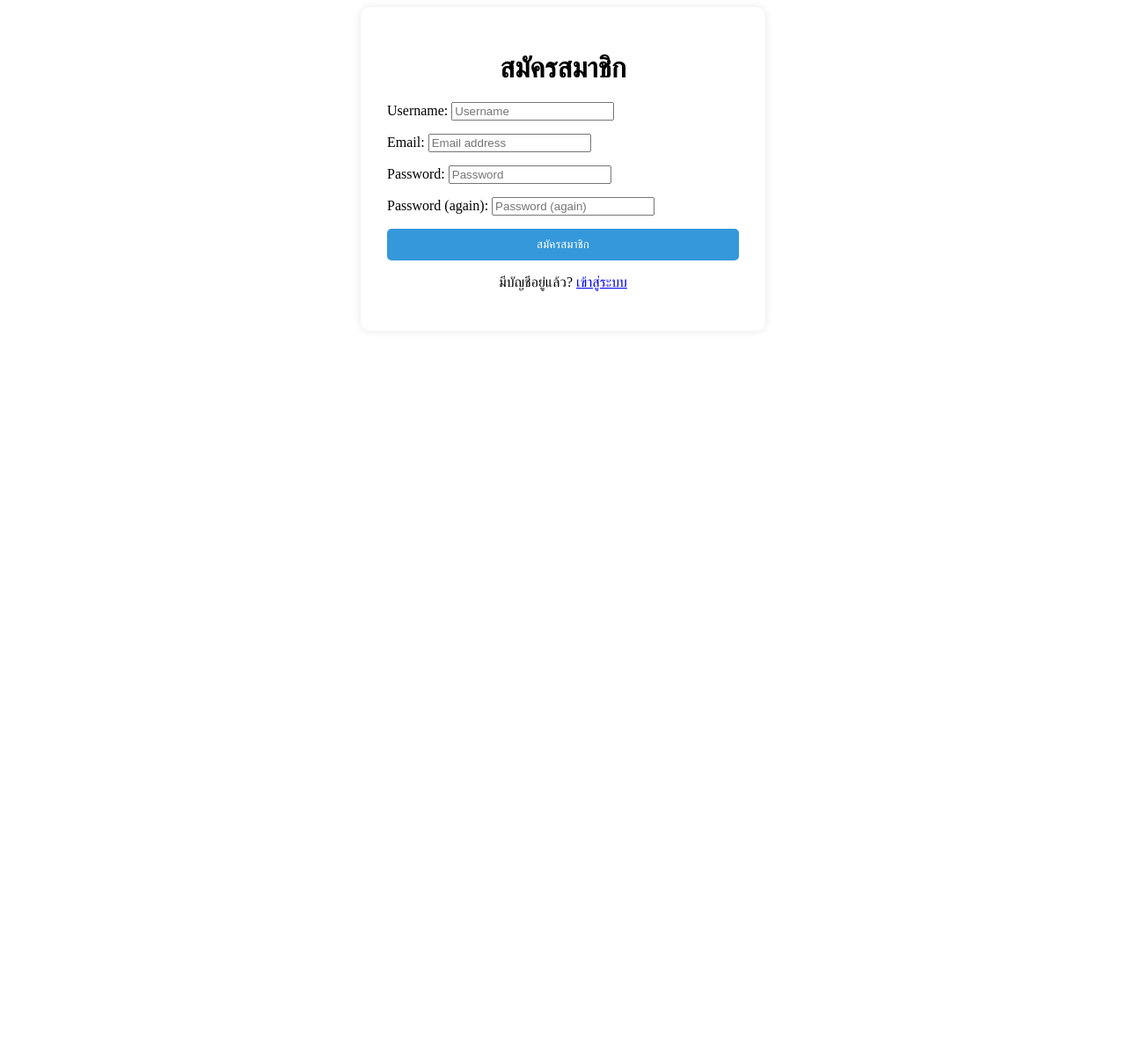
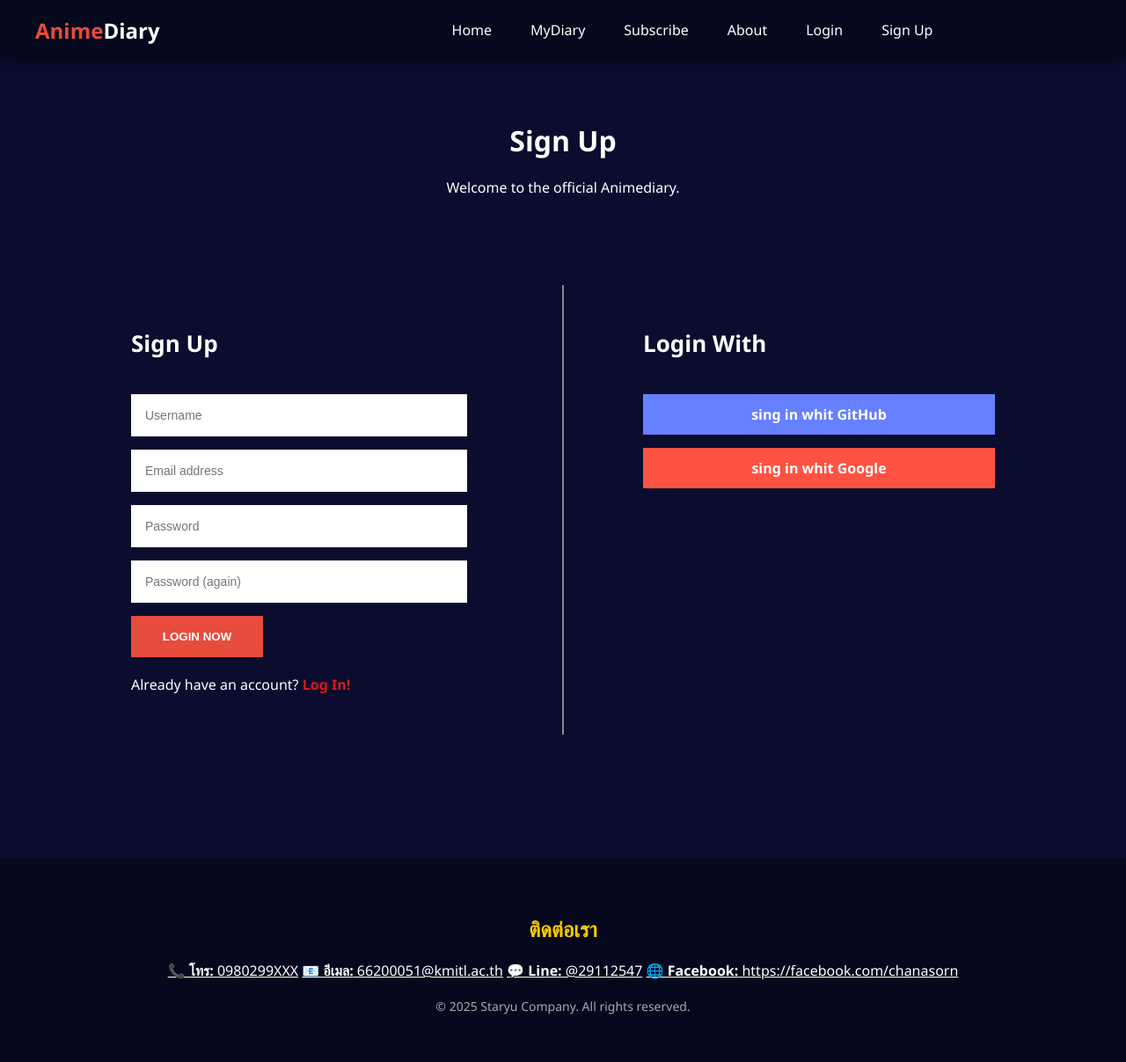
Before and after one commit to Kiarttiyot/Anime_Diary_web_with_django, a Django app: page /accounts/signup/ in a window 1280 px wide. Shown: the whole page at 88% size. Before the commit the page ends 331 px from the top, so only its background shows below. Run offline with Django 5.2, Linux system fonts and the light colour scheme; data comes from the database, SQL or seed files in the repository; some libraries are stand-ins or nearby versions.

Commit message:
singcss-up-edit-head-footer

```diff
--- /dev/null
+++ b/app_general/static/app_general/footers.css
@@ -0,0 +1,43 @@
+.footer {
+    background-color: #06081d;
+    color: #ffffff;
+    padding: 40px 0;
+    text-align: center;
+    font-family: 'Segoe UI', sans-serif;
+}
+
+.footer-container {
+    max-width: 1200px;
+    margin: 0 auto;
+}
+
+.footer h3 {
+    font-size: 24px;
+    margin-bottom: 20px;
+    color: #ffcc00;
+}
+
+.contact-list {
+    list-style: none;
+    padding: 0;
+    margin: 0 0 20px 0;
+}
+
+.contact-list li {
+    margin: 10px 0;
+}
+
+.contact-list a {
+    color: #ffffff;
+    text-decoration: underline;
+}
+
+.contact-list a:hover {
+    color: #ffcc00;
+}
+
+.footer .copyright {
+    font-size: 14px;
+    color: #aaaaaa;
+    margin-top: 20px;
+}
--- /dev/null
+++ b/app_general/static/app_general/header.css
@@ -0,0 +1,63 @@
+/* โครงสร้างหลักของ Navbar */
+.top-header {
+    background-color: #06081d; /* น้ำเงินเข้ม */
+    display: flex;
+    align-items: center;
+    padding: 15px 40px;
+    justify-content: flex-start;
+    gap: 20px;
+    box-shadow: 0 2px 10px rgba(0,0,0,0.4);
+}
+
+/* โลโก้ Anime Diary */
+.menu-logo {
+    font-size: 24px;
+    font-weight: bold;
+    text-decoration: none;
+}
+
+.logoA {
+    color: #e74c3c; /* แดงสด */
+}
+
+.logoD {
+    color: #fff;
+}
+
+/* ลิงก์เมนู */
+.menu-items {
+    color: #fff;
+    text-decoration: none;
+    font-size: 16px;
+    padding: 8px 12px;
+    border-radius: 4px;
+    transition: background 0.3s ease, color 0.3s ease;
+}
+
+/* Hover Effect */
+.menu-items:hover {
+    background-color: #e74c3c; /* แดง */
+    color: #fff;
+}
+
+/* ปุ่ม Login / Sign Up ให้ดูเด่นขึ้น */
+/*.menu-items:last-child {
+    background-color: #3498db;
+    font-weight: bold;
+}
+
+.menu-items:last-child:hover {
+    background-color: #2980b9;
+}*/
+
+
+/* ทำให้ Navbar ติดบนสุดเวลาสกอลล์ */
+.top-header {
+    position: sticky;
+    top: 0;
+    z-index: 100;
+}
+
+.menu-items:nth-child(2) { /* ลิงก์ลำดับ 6 */
+    margin-left: 25%; /* ดันไปสุดขวา */
+}
--- a/app_general/static/app_general/nav.css
+++ b/app_general/static/app_general/nav.css
@@ -1,4 +1,4 @@
-.menu-logo{
+/*.menu-logo{
     display:inline-block;
     font-size: 40px;
     color: white;
@@ -25,3 +25,4 @@
 html{
     font-family: 'Mitr',sans-serif;
 }
+*/
--- /dev/null
+++ b/app_general/static/app_general/signup.css
@@ -0,0 +1,188 @@
+/* พื้นหลังรวม */
+body {
+    /*background-color: #0a0d2e;*/
+    background-color: #0a0d2e; /* น้ำเงินเข้ม */
+    font-family: 'Segoe UI', Tahoma, Geneva, Verdana, sans-serif;
+    color: #fff;
+
+}
+
+.header {
+    text-align: center;
+    margin-top: 70px;
+
+}
+
+.container-flex{
+    margin-top: 50px;
+}
+
+/* กล่องฟอร์ม */
+.signup-container {
+    max-width: 400px;
+    margin: 60px auto;
+    padding: 30px;
+    background-color: #11143b; /* น้ำเงินเข้มกว่า */
+    border-radius: 10px;
+    box-shadow: 0 0 20px rgba(0,0,0,0.4);
+
+}
+
+/* หัวข้อ */
+.signup-container h1 {
+    /*text-align: center;*/
+    margin-bottom: 25px;
+    font-size: 26px;
+    font-weight: bold;
+}
+
+/* ช่องกรอก */
+.signup-container input[type="text"],
+.signup-container input[type="email"],
+.signup-container input[type="password"] {
+    width: 350px;
+    padding: 16px;
+    margin-top: 15px;
+    border: none;
+    /*border-radius: 5px;*/
+    background: #fff;
+    color: #333;
+    font-size: 14px;
+}
+
+/* ปุ่มสมัคร */
+.signup-container button {
+
+    width: 150px;
+    padding: 16px;
+    background: #e74c3c; /* แดง */
+    color: #fff;
+    font-weight: bold;
+    border: none;
+    /*border-radius: 5px;*/
+    margin-top: 15px;
+    cursor: pointer;
+    transition: background 0.3s ease;
+}
+
+.signup-container button:hover {
+    background: #c0392b;
+}
+
+/* ลิงก์เข้าสู่ระบบ */
+.signup-container p {
+    /*text-align: center;*/
+    margin-top: 20px;
+}
+
+.signup-container a {
+    color: #e01717;
+    text-decoration: none;
+    font-weight: bold;
+}
+
+.signup-container a:hover {
+    text-decoration: underline;
+}
+
+
+
+.blocklang {
+    /*text-align: center;*/
+    margin-top: 20px;
+}
+
+.blocklang{
+    max-width: 400px;
+    margin: 60px auto;
+    padding: 30px;
+    background-color: #11143b; /* น้ำเงินเข้มกว่า */
+    border-radius: 10px;
+    box-shadow: 0 0 20px rgba(0,0,0,0.4);
+
+}
+
+/* เส้นแบ่งตรงกลาง */
+.center-line {
+    width: 2px;               /* ความหนาของเส้น */
+    background-color: #8a8a8a;   /* สีเส้น */
+    margin: 0 20px;           /* ระยะห่างซ้าย-ขวากับกล่อง */
+}
+
+/* ให้เส้นเต็มความสูงของ container-flex */
+.container-flex {
+    display: flex;
+    align-items: stretch;     /* ให้เส้นและกล่องสูงเท่ากัน */
+}
+
+
+.divider {
+    font-size: 26px;
+
+}
+.btn-google {
+    display: block;
+    background: #ff5243;
+    color: white;
+    text-align: center;
+    padding: 12px;
+/*    border-radius: 6px;*/
+    text-decoration: none;
+    font-weight: bold;
+    margin-bottom: 10px;
+    margin-top: 15px;
+}
+
+.btn-google:hover {
+    background: #c33d2e;
+}
+
+/* ปุ่ม GitHub */
+.btn-github {
+    display: block;
+    background: #6780ff;
+    color: white;
+    text-align: center;
+    padding: 12px;
+  /*  border-radius: 6px;*/
+    text-decoration: none;
+    font-weight: bold;
+    margin-bottom: 10px;
+    margin-top: 40px;
+}
+/* wrapper flex container */
+.container-flex {
+    display: flex;
+    justify-content: center; /* จัดกึ่งกลางหน้า */
+    gap: 40px; /* ระยะห่างระหว่างกล่อง */
+    margin-top: 40px;
+    flex-wrap: wrap; /* ให้มือถือหรือจอเล็กๆ ซ้อนลง */
+}
+
+.signup-container,
+.blocklang {
+    margin: 0; /* เอา auto ออก */
+    flex: 1;
+    max-width: 400px;
+}
+
+.signup-container.hidden-frame,
+.blocklang.hidden-frame {
+    background: transparent;   /* ลบพื้นหลัง */
+    border: none;              /* ลบขอบ */
+    box-shadow: none;          /* ลบเงา */
+}
+.box {
+    background-color: #0a0d2e;
+    color: #ffffff;
+    padding: 70px 0;
+    text-align: center;
+    font-family: 'Segoe UI', sans-serif;
+}
+.space{
+    background-color: #0a0d2e;
+    color: #ffffff;
+    padding: 30px 0;
+    text-align: center;
+    font-family: 'Segoe UI', sans-serif;
+}
--- a/app_general/templates/app_general/components/site_footer.html
+++ b/app_general/templates/app_general/components/site_footer.html
@@ -1,16 +1,16 @@
 {%load static%}
-<link rel="stylesheet" href="{% static 'app_general/footer.css' %}">
 
+<link rel="stylesheet" href="{% static 'app_general/footers.css' %}">
 
 <footer class="footer">
-  <div class="footer-container">
+  <header class="footer-container">
     <h3>ติดต่อเรา</h3>
     <ul class="contact-list">
-      <li><strong>📞 โทร:</strong> 0980299XXX</li>
-      <li><strong>📧 อีเมล:</strong> 66200051@kmitl.ac.th</li>
-      <li><strong>💬 Line:</strong> @29112547</li>
-      <li><strong>🌐 Facebook:</strong> https://facebook.com/chanasorn</li>
+      <a><strong>📞 โทร:</strong> 0980299XXX</a>
+      <a><strong>📧 อีเมล:</strong> 66200051@kmitl.ac.th</a>
+      <a><strong>💬 Line:</strong> @29112547</a>
+      <a><strong>🌐 Facebook:</strong> https://facebook.com/chanasorn</a>
     </ul>
     <p class="copyright">© 2025 Staryu Company. All rights reserved.</p>
-  </div>
+  </header>
 </footer>
--- a/app_general/templates/app_general/components/site_header.html
+++ b/app_general/templates/app_general/components/site_header.html
@@ -1,12 +1,11 @@
 {%load static%}
 {%load socialaccount %}
 <head>
-    <link rel="stylesheet" href="{% static 'app_general/main.css'%}">
-    <link rel="stylesheet" href="{% static 'app_general/nav.css'%}">
+    <link rel="stylesheet" href="{% static 'app_general/header.css'%}">
 </head>
 <header class="top-header">
     <a href="{% url 'home' %}" class="menu-logo">
-        <span class="logoA">Ani</span><span class="logoD">meDiary</span>
+        <span class="logoA">Anime</span><span class="logoD">Diary</span>
     </a>
     <a href="{% url 'home'%}" class="menu-items">Home</a>
     <a href="{% url 'myanimes'%}" class="menu-items">MyDiary</a>
@@ -17,8 +16,8 @@
     <a  class="menu-items" href="{% url 'dashboard' %}">{{ user.username }}!</a>
     <a class="menu-items"  href="{% url 'account_logout' %}">Logout</a>
   {% else %}
-    <a  class="menu-items" href="{% url 'account_login' %}">Login</a> |
-    <a  class="menu-items" href="{% url 'account_signup' %}">Sign Up</a> |
-  {% endif %} class="menu-item"
+    <a  class="menu-items" href="{% url 'account_login' %}">Login</a>
+    <a  class="menu-items" href="{% url 'account_signup' %}">Sign Up</a>
+  {% endif %}
 
 </header>
--- a/app_users/templates/account/signup.html
+++ b/app_users/templates/account/signup.html
@@ -1,45 +1,88 @@
-
+{% extends 'app_general/components/base.html' %}
+{% load i18n %}
+{% load account socialaccount %}
 {% load static %}
 
 {% block content %}
-<div class="signup-container" style="max-width:400px; margin:auto; padding:30px; background:#fff; border-radius:10px; box-shadow:0 0 10px rgba(0,0,0,0.1);">
-    <h1 style="text-align:center; margin-bottom:20px;">สมัครสมาชิก</h1>
+
+<link rel="stylesheet" href="{% static 'app_general/signup.css' %}">
+
+<div class="header">
+    <h1>Sign Up</h1>
+    <a>Welcome to the official Animediary.</a>
+</div>
+
+<div class="space"></div>
+
+<!-- wrapper flex container -->
+<div class="container-flex">
+
+    <!-- กล่องฟอร์มสมัครสมาชิก -->
+    <div class="signup-container hidden-frame">
+        <h1 class="divider"><span>Sign Up</span></h1>
 
         <form method="post" action="{% url 'account_signup' %}">
             {% csrf_token %}
             {{ form.non_field_errors }}
 
-        <div style="margin-bottom:15px;">
-            {{ form.username.label_tag }}
+            <div class="form-group">
+                <!-- {{ form.username.label_tag }} -->
                 {{ form.username }}
                 {{ form.username.errors }}
             </div>
 
-        <div style="margin-bottom:15px;">
-            {{ form.email.label_tag }}
+            <div class="form-group">
+                <!--{{ form.email.label_tag }}-->
                 {{ form.email }}
                 {{ form.email.errors }}
             </div>
 
-        <div style="margin-bottom:15px;">
-            {{ form.password1.label_tag }}
+            <div class="form-group">
+                <!--{{ form.password1.label_tag }}-->
                 {{ form.password1 }}
                 {{ form.password1.errors }}
             </div>
 
-        <div style="margin-bottom:15px;">
-            {{ form.password2.label_tag }}
+            <div class="form-group">
+
                 {{ form.password2 }}
                 {{ form.password2.errors }}
             </div>
 
-        <button type="submit" style="width:100%; padding:10px; background:#3498db; color:white; border:none; border-radius:5px;">
-            สมัครสมาชิก
+            <button type="submit" class="btn-submit">
+                LOGIN NOW
             </button>
         </form>
 
-    <p style="text-align:center; margin-top:15px;">
-        มีบัญชีอยู่แล้ว? <a href="{% url 'account_login' %}">เข้าสู่ระบบ</a>
+        <p class="login-link">
+            Already have an account? <a href="{% url 'account_login' %}">Log In!</a>
         </p>
     </div>
+
+    <div class="center-line"></div>
+    <!-- กล่อง Social Login -->
+    <div class="blocklang hidden-frame">
+        {% get_providers as socialaccount_providers %}
+        {% if socialaccount_providers %}
+            <h1 class="divider"><span>Login With</span></h1>
+            {% for provider in socialaccount_providers %}
+                {% if provider.id == 'google' %}
+                    <a class="btn-google" href="{% provider_login_url provider.id %}">
+                        sing in whit {{ provider.name }}
+                    </a>
+                {% elif provider.id == 'github' %}
+                    <a class="btn-github" href="{% provider_login_url provider.id %}">
+                        sing in whit {{ provider.name }}
+                    </a>
+                {% else %}
+                    <a class="btn-default" href="{% provider_login_url provider.id %}">
+                        เข้าสู่ระบบด้วย {{ provider.name }}
+                    </a>
+                {% endif %}
+            {% endfor %}
+        {% endif %}
+    </div>
+
+</div>
+ <div class="box"></div>
 {% endblock %}
--- a/requirements.txt
+++ b/requirements.txt
@@ -3,3 +3,4 @@ django-allauth
 django-extensions
 requests
 PyJWT
+cryptography //จากหลิว
```
Also changed, not shown: app_general/static/app_general/footer.css (deleted, +0 -42 lines), app_general/static/app_general/main.css (+4 -3 lines). Lines whose indentation alone changed are shown as unchanged.
